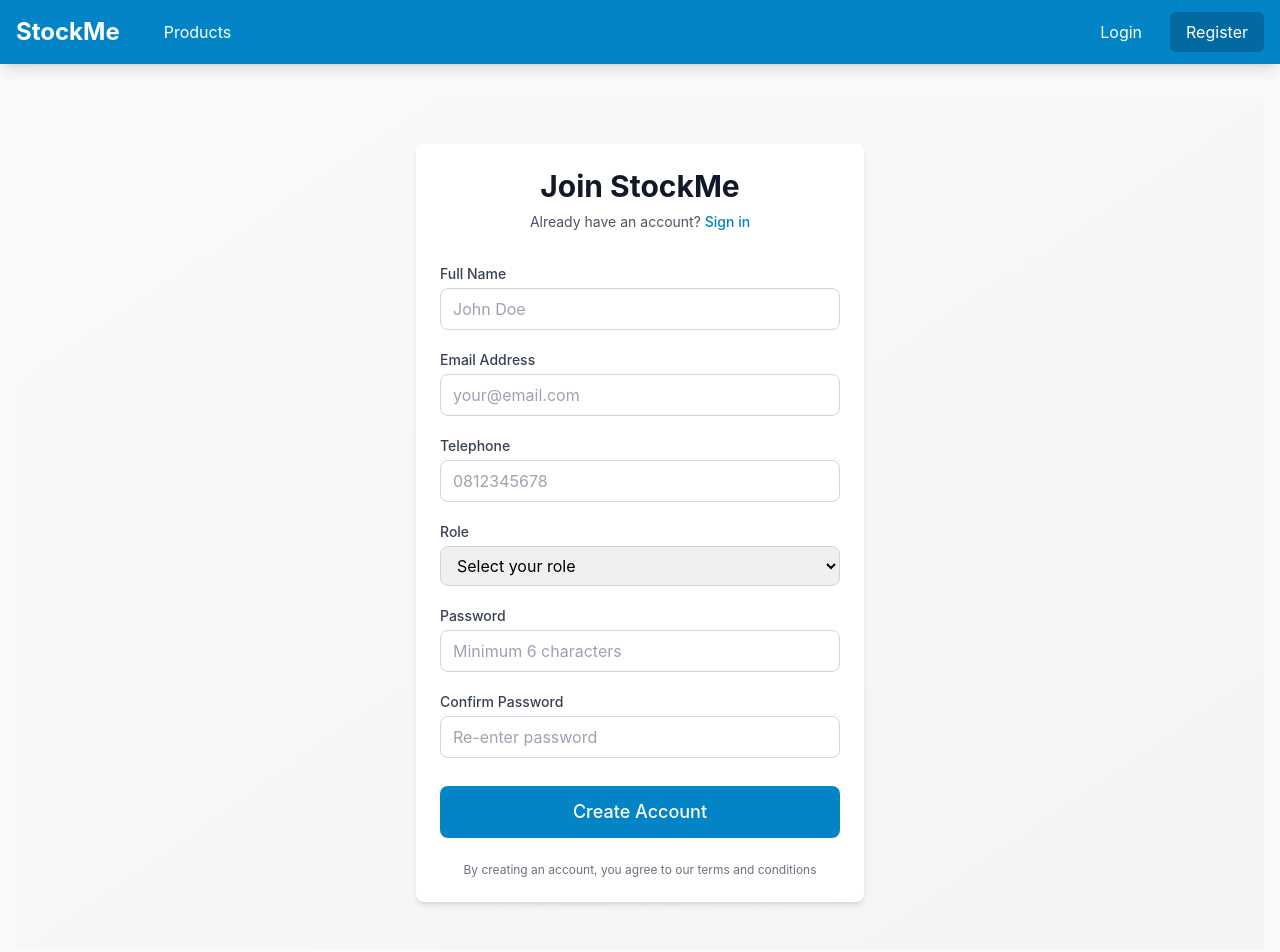
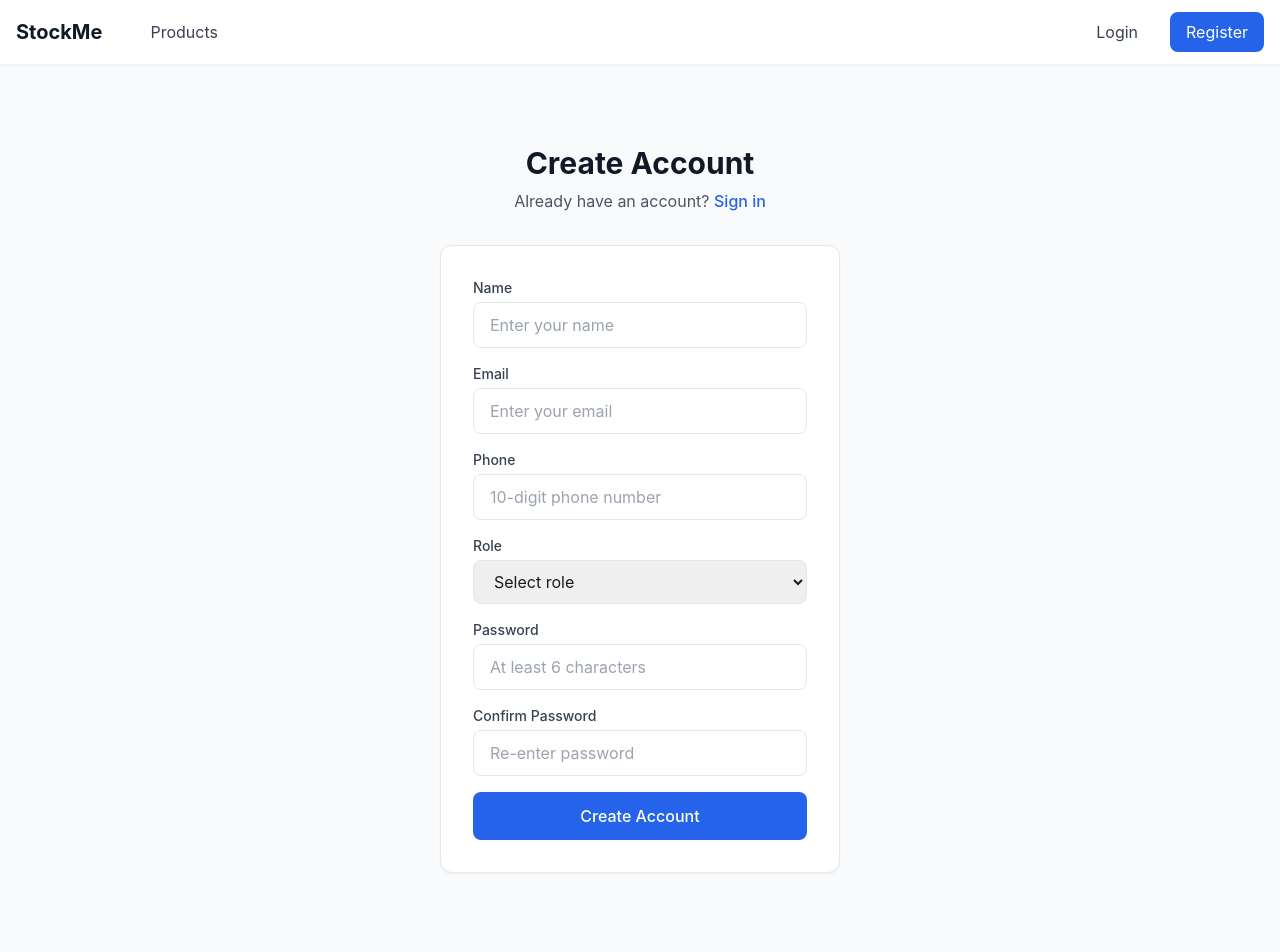
Before and after one commit to Poonyapat9/p01-inventory-management-system, a Next.js app in the folder fronted/: page /auth/register in a window 1280 px wide. Shown: the top 952 px of the page. Built offline with nearby package versions, Linux system fonts and the light colour scheme.

Commit message:
change theme like figma.

```diff
--- a/fronted/src/app/auth/login/page.tsx
+++ b/fronted/src/app/auth/login/page.tsx
@@ -55,33 +55,31 @@ const LoginPage: React.FC = () => {
   };
 
   return (
-    <div className="min-h-screen flex items-center justify-center bg-gray-100 py-12 px-4 sm:px-6 lg:px-8">
-      <div className="max-w-md w-full">
-        <Card>
+    <div className="min-h-screen flex items-center justify-center bg-gray-50">
+      <div className="w-full max-w-md px-6">
         <div className="text-center mb-8">
-            <h2 className="text-3xl font-bold text-gray-900">
-              Sign in to StockMe
-            </h2>
-            <p className="mt-2 text-sm text-gray-600">
-              Or{" "}
+          <h1 className="text-3xl font-bold text-gray-900 mb-2">Welcome Back</h1>
+          <p className="text-gray-600">
+            Don't have an account?{" "}
             <Link
               href="/auth/register"
-                className="font-medium text-primary-600 hover:text-primary-500"
+              className="text-blue-600 hover:text-blue-700 font-medium"
             >
-                create a new account
+              Sign up
             </Link>
           </p>
         </div>
 
-          <form onSubmit={handleSubmit} className="space-y-6">
+        <div className="bg-white border border-gray-200 rounded-xl shadow-sm p-8">
+          <form onSubmit={handleSubmit} className="space-y-5">
             <Input
-              label="Email Address"
+              label="Email"
               type="email"
               name="email"
               value={formData.email}
               onChange={handleChange}
               required
-              placeholder="your@email.com"
+              placeholder="Enter your email"
             />
 
             <Input
@@ -98,13 +96,13 @@ const LoginPage: React.FC = () => {
               type="submit"
               variant="primary"
               size="lg"
-              className="w-full"
+              className="w-full mt-2"
               isLoading={isLoading}
             >
               Sign In
             </Button>
           </form>
-        </Card>
+        </div>
       </div>
     </div>
   );
--- a/fronted/src/app/auth/register/page.tsx
+++ b/fronted/src/app/auth/register/page.tsx
@@ -41,7 +41,6 @@ const RegisterPage: React.FC = () => {
   const handleSubmit = async (e: React.FormEvent) => {
     e.preventDefault();
 
-    // Validation
     if (formData.password !== formData.confirmPassword) {
       toast.error("Passwords do not match");
       return;
@@ -101,47 +100,45 @@ const RegisterPage: React.FC = () => {
   };
 
   return (
-    <div className="min-h-screen flex items-center justify-center bg-gradient-to-br from-gray-50 to-gray-100 py-12 px-4 sm:px-6 lg:px-8">
-      <div className="max-w-md w-full">
-        <Card>
-          <div className="text-center mb-8">
-            <h2 className="text-3xl font-bold text-gray-900 mb-2">
-              Join StockMe
-            </h2>
-            <p className="text-sm text-gray-600">
+    <div className="min-h-screen flex items-center justify-center bg-gray-50 py-12">
+      <div className="w-full max-w-md px-6">
+        <div className="mb-8 text-center">
+          <h1 className="text-3xl font-bold text-gray-900 mb-2">Create Account</h1>
+          <p className="text-gray-600">
             Already have an account?{" "}
             <Link
               href="/auth/login"
-                className="font-medium text-primary-600 hover:text-primary-500 transition-colors"
+              className="text-blue-600 hover:text-blue-700 font-medium"
             >
               Sign in
             </Link>
           </p>
         </div>
 
-          <form onSubmit={handleSubmit} className="space-y-5">
+        <div className="bg-white border border-gray-200 rounded-xl shadow-sm p-8">
+          <form onSubmit={handleSubmit} className="space-y-4">
             <Input
-              label="Full Name"
+              label="Name"
               type="text"
               name="name"
               value={formData.name}
               onChange={handleChange}
               required
-              placeholder="John Doe"
+              placeholder="Enter your name"
             />
 
             <Input
-              label="Email Address"
+              label="Email"
               type="email"
               name="email"
               value={formData.email}
               onChange={handleChange}
               required
-              placeholder="your@email.com"
+              placeholder="Enter your email"
             />
 
             <Input
-              label="Telephone"
+              label="Phone"
               type="tel"
               name="tel"
               value={formData.tel}
@@ -149,7 +146,7 @@ const RegisterPage: React.FC = () => {
               required
               pattern="\d{10}"
               maxLength={10}
-              placeholder="0812345678"
+              placeholder="10-digit phone number"
             />
 
             <Select
@@ -158,7 +155,7 @@ const RegisterPage: React.FC = () => {
               value={formData.role}
               onChange={handleChange}
               required
-              placeholder="Select your role"
+              placeholder="Select role"
               options={[
                 { value: "staff", label: "Staff" },
                 { value: "admin", label: "Admin" },
@@ -173,7 +170,7 @@ const RegisterPage: React.FC = () => {
               onChange={handleChange}
               required
               minLength={6}
-              placeholder="Minimum 6 characters"
+              placeholder="At least 6 characters"
             />
 
             <Input
@@ -186,23 +183,17 @@ const RegisterPage: React.FC = () => {
               placeholder="Re-enter password"
             />
 
-            <div className="pt-2">
             <Button
               type="submit"
               variant="primary"
               size="lg"
-                className="w-full"
+              className="w-full mt-2"
               isLoading={isLoading}
             >
               Create Account
             </Button>
+          </form>
         </div>
-          </form>
-
-          <p className="mt-6 text-center text-xs text-gray-500">
-            By creating an account, you agree to our terms and conditions
-          </p>
-        </Card>
       </div>
     </div>
   );
--- a/fronted/src/app/globals.css
+++ b/fronted/src/app/globals.css
@@ -9,9 +9,23 @@
 }
 
 body {
-  font-family: -apple-system, BlinkMacSystemFont, "Segoe UI", "Roboto", "Oxygen",
-    "Ubuntu", "Cantarell", "Fira Sans", "Droid Sans", "Helvetica Neue",
-    sans-serif;
+  font-family: 'Inter', -apple-system, BlinkMacSystemFont, "Segoe UI", "Roboto", sans-serif;
   -webkit-font-smoothing: antialiased;
   -moz-osx-font-smoothing: grayscale;
+  background-color: #fafafa;
+  color: #1a1a1a;
 }
+
+@layer components {
+  .card {
+    @apply bg-white rounded-xl border border-gray-100 shadow-sm;
+  }
+
+  .btn {
+    @apply font-medium rounded-lg transition-all duration-200;
+  }
+
+  .input {
+    @apply w-full px-4 py-2.5 border border-gray-200 rounded-lg focus:outline-none focus:ring-2 focus:ring-blue-500 focus:border-transparent;
+  }
+}
--- a/fronted/src/components/layout/Layout.tsx
+++ b/fronted/src/components/layout/Layout.tsx
@@ -88,12 +88,11 @@ const Layout: React.FC<LayoutProps> = ({ children }) => {
   return (
     <div className="min-h-screen bg-gray-50">
       <Navbar />
-      <main className="container mx-auto px-4 py-8">{children}</main>
-      <footer className="bg-gray-800 text-white mt-auto">
+      <main className="container mx-auto px-4 py-8 max-w-7xl">{children}</main>
+      <footer className="bg-white border-t border-gray-100 mt-auto">
         <div className="container mx-auto px-4 py-6 text-center">
-          <p>
-            &copy; {new Date().getFullYear()} StockMe - Inventory Management
-            System
+          <p className="text-gray-600 text-sm">
+            &copy; {new Date().getFullYear()} StockMe
           </p>
         </div>
       </footer>
--- a/fronted/src/components/layout/Navbar.tsx
+++ b/fronted/src/components/layout/Navbar.tsx
@@ -28,20 +28,20 @@ const Navbar: React.FC = () => {
   };
 
   return (
-    <nav className="bg-primary-600 text-white shadow-lg">
-      <div className="container mx-auto px-4">
+    <nav className="bg-white border-b border-gray-100 shadow-sm">
+      <div className="container mx-auto px-4 max-w-7xl">
         <div className="flex items-center justify-between h-16">
           <div className="flex items-center space-x-8">
             <Link
               href="/"
-              className="text-2xl font-bold hover:text-primary-100 transition-colors"
+              className="text-xl font-bold text-gray-900 hover:text-blue-600 transition-colors"
             >
               StockMe
             </Link>
-            <div className="hidden md:flex space-x-4">
+            <div className="hidden md:flex space-x-1">
               <Link
                 href="/products"
-                className="hover:text-primary-100 transition-colors px-3 py-2 rounded-md"
+                className="text-gray-700 hover:text-gray-900 hover:bg-gray-50 transition-colors px-4 py-2 rounded-lg"
               >
                 Products
               </Link>
@@ -49,17 +49,17 @@ const Navbar: React.FC = () => {
                 <>
                   <Link
                     href="/requests"
-                    className="hover:text-primary-100 transition-colors px-3 py-2 rounded-md"
+                    className="text-gray-700 hover:text-gray-900 hover:bg-gray-50 transition-colors px-4 py-2 rounded-lg"
                   >
                     Requests
                   </Link>
                   <Link
                     href="/notifications"
-                    className="hover:text-primary-100 transition-colors px-3 py-2 rounded-md relative"
+                    className="text-gray-700 hover:text-gray-900 hover:bg-gray-50 transition-colors px-4 py-2 rounded-lg relative"
                   >
                     Notifications
                     {unreadCount > 0 && (
-                      <span className="absolute -top-1 -right-1 bg-red-500 text-white text-xs font-bold rounded-full h-5 w-5 flex items-center justify-center animate-pulse">
+                      <span className="absolute -top-1 -right-1 bg-red-500 text-white text-xs font-bold rounded-full h-5 w-5 flex items-center justify-center">
                         {unreadCount > 9 ? "9+" : unreadCount}
                       </span>
                     )}
@@ -72,15 +72,17 @@ const Navbar: React.FC = () => {
           <div className="flex items-center space-x-4">
             {isAuthenticated ? (
               <>
-                <span className="text-sm">
-                  Welcome, <span className="font-semibold">{user?.name}</span>
-                  <span className="ml-2 px-2 py-1 bg-primary-700 rounded text-xs">
-                    {user?.role}
-                  </span>
+                <span className="text-sm text-gray-700">
+                  {user?.name}
+                  {user?.role && (
+                    <span className="ml-2 text-xs bg-blue-100 text-blue-700 px-2 py-1 rounded-full">
+                      {user.role}
+                    </span>
+                  )}
                 </span>
                 <button
                   onClick={handleLogout}
-                  className="bg-primary-700 hover:bg-primary-800 px-4 py-2 rounded-md transition-colors"
+                  className="bg-gray-900 text-white hover:bg-gray-800 px-4 py-2 rounded-lg transition-all"
                 >
                   Logout
                 </button>
@@ -89,13 +91,13 @@ const Navbar: React.FC = () => {
               <>
                 <Link
                   href="/auth/login"
-                  className="hover:text-primary-100 transition-colors px-3 py-2"
+                  className="text-gray-700 hover:text-gray-900 transition-colors px-4 py-2"
                 >
                   Login
                 </Link>
                 <Link
                   href="/auth/register"
-                  className="bg-primary-700 hover:bg-primary-800 px-4 py-2 rounded-md transition-colors"
+                  className="bg-blue-600 text-white hover:bg-blue-700 px-4 py-2 rounded-lg transition-all"
                 >
                   Register
                 </Link>
--- a/fronted/src/components/ui/Button.tsx
+++ b/fronted/src/components/ui/Button.tsx
@@ -16,21 +16,21 @@ const Button: React.FC<ButtonProps> = ({
   ...props
 }) => {
   const baseStyles =
-    "font-medium rounded-lg transition-colors duration-200 focus:outline-none focus:ring-2 focus:ring-offset-2 disabled:opacity-50 disabled:cursor-not-allowed";
+    "font-medium rounded-lg transition-all duration-200 focus:outline-none focus:ring-2 focus:ring-offset-1 disabled:opacity-50 disabled:cursor-not-allowed";
 
   const variantStyles = {
     primary:
-      "bg-primary-600 text-white hover:bg-primary-700 focus:ring-primary-500",
+      "bg-blue-600 text-white hover:bg-blue-700 hover:shadow-md focus:ring-blue-500",
     secondary:
-      "bg-gray-200 text-gray-800 hover:bg-gray-300 focus:ring-gray-500",
-    danger: "bg-red-600 text-white hover:bg-red-700 focus:ring-red-500",
-    success: "bg-green-600 text-white hover:bg-green-700 focus:ring-green-500",
+      "bg-white text-gray-700 border border-gray-200 hover:bg-gray-50 hover:border-gray-300 focus:ring-gray-400",
+    danger: "bg-red-600 text-white hover:bg-red-700 hover:shadow-md focus:ring-red-500",
+    success: "bg-green-600 text-white hover:bg-green-700 hover:shadow-md focus:ring-green-500",
   };
 
   const sizeStyles = {
-    sm: "px-3 py-1.5 text-sm",
-    md: "px-4 py-2 text-base",
-    lg: "px-6 py-3 text-lg",
+    sm: "px-3.5 py-2 text-sm",
+    md: "px-5 py-2.5 text-sm",
+    lg: "px-6 py-3 text-base",
   };
 
   return (
--- a/fronted/src/components/ui/Card.tsx
+++ b/fronted/src/components/ui/Card.tsx
@@ -9,11 +9,11 @@ interface CardProps {
 const Card: React.FC<CardProps> = ({ children, className = "", title }) => {
   return (
     <div
-      className={`bg-white rounded-lg shadow-md overflow-hidden ${className}`}
+      className={`bg-white rounded-xl border border-gray-100 shadow-sm overflow-hidden ${className}`}
     >
       {title && (
-        <div className="px-6 py-4 border-b border-gray-200 bg-gray-50">
-          <h3 className="text-lg font-semibold text-gray-800">{title}</h3>
+        <div className="px-6 py-4 border-b border-gray-100">
+          <h3 className="text-lg font-semibold text-gray-900">{title}</h3>
         </div>
       )}
       <div className="p-6">{children}</div>
--- a/fronted/src/components/ui/Input.tsx
+++ b/fronted/src/components/ui/Input.tsx
@@ -16,8 +16,8 @@ const Input = React.forwardRef<HTMLInputElement, InputProps>(
         )}
         <input
           ref={ref}
-          className={`w-full px-3 py-2 border rounded-lg focus:outline-none focus:ring-2 focus:ring-primary-500 focus:border-transparent ${
-            error ? "border-red-500" : "border-gray-300"
+          className={`w-full px-4 py-2.5 border rounded-lg focus:outline-none focus:ring-2 focus:ring-blue-500 focus:border-transparent transition-all ${
+            error ? "border-red-500" : "border-gray-200"
           } ${className}`}
           {...props}
         />
--- a/fronted/src/components/ui/Select.tsx
+++ b/fronted/src/components/ui/Select.tsx
@@ -18,8 +18,8 @@ const Select = React.forwardRef<HTMLSelectElement, SelectProps>(
         )}
         <select
           ref={ref}
-          className={`w-full px-3 py-2 border rounded-lg focus:outline-none focus:ring-2 focus:ring-primary-500 focus:border-transparent ${
-            error ? "border-red-500" : "border-gray-300"
+          className={`w-full px-4 py-2.5 border rounded-lg focus:outline-none focus:ring-2 focus:ring-blue-500 focus:border-transparent transition-all ${
+            error ? "border-red-500" : "border-gray-200"
           } ${className}`}
           {...props}
         >
```
Also changed, not shown: fronted/src/app/products/page.tsx (+31 -26 lines). Lines whose indentation alone changed are shown as unchanged.
